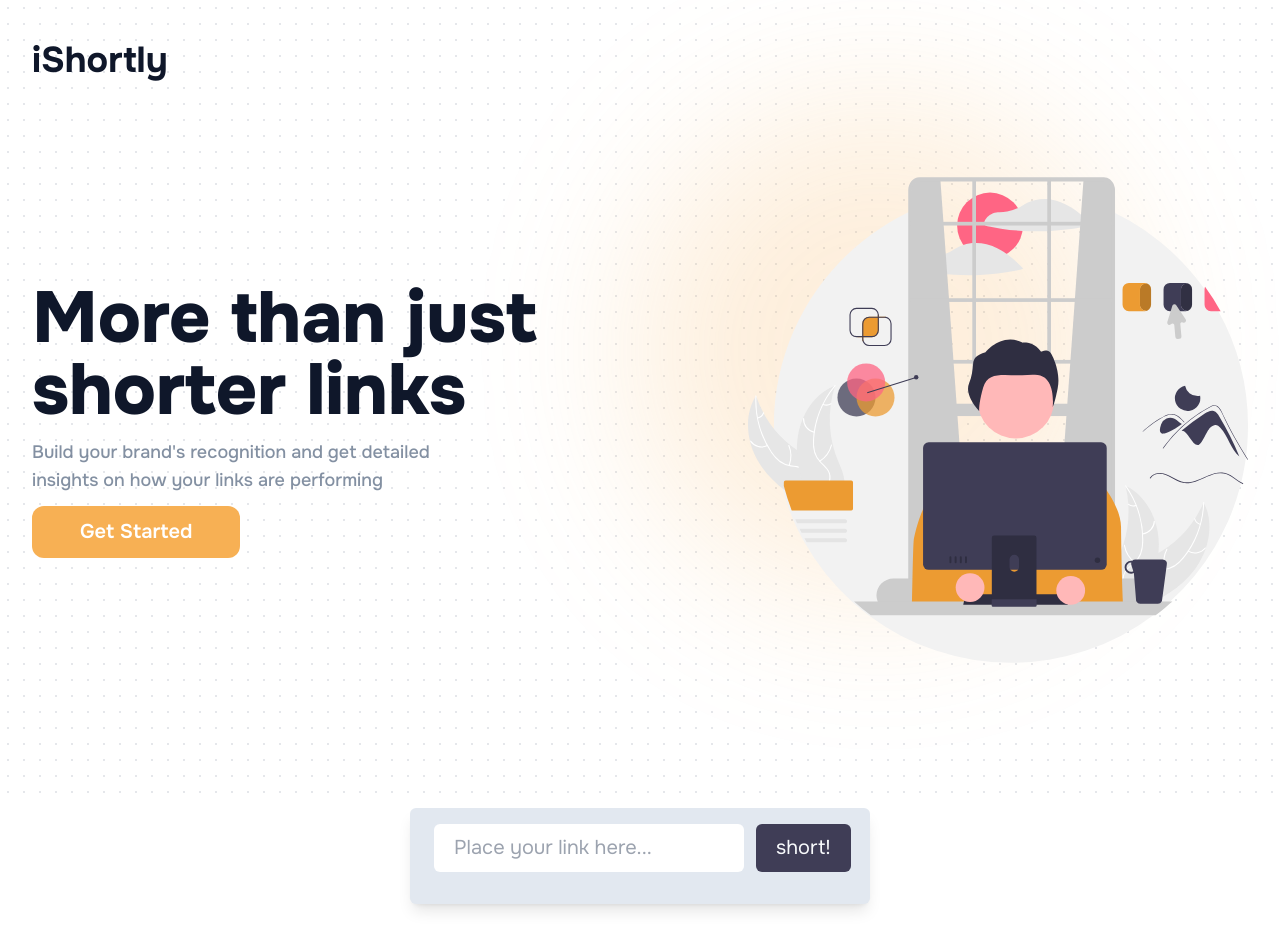
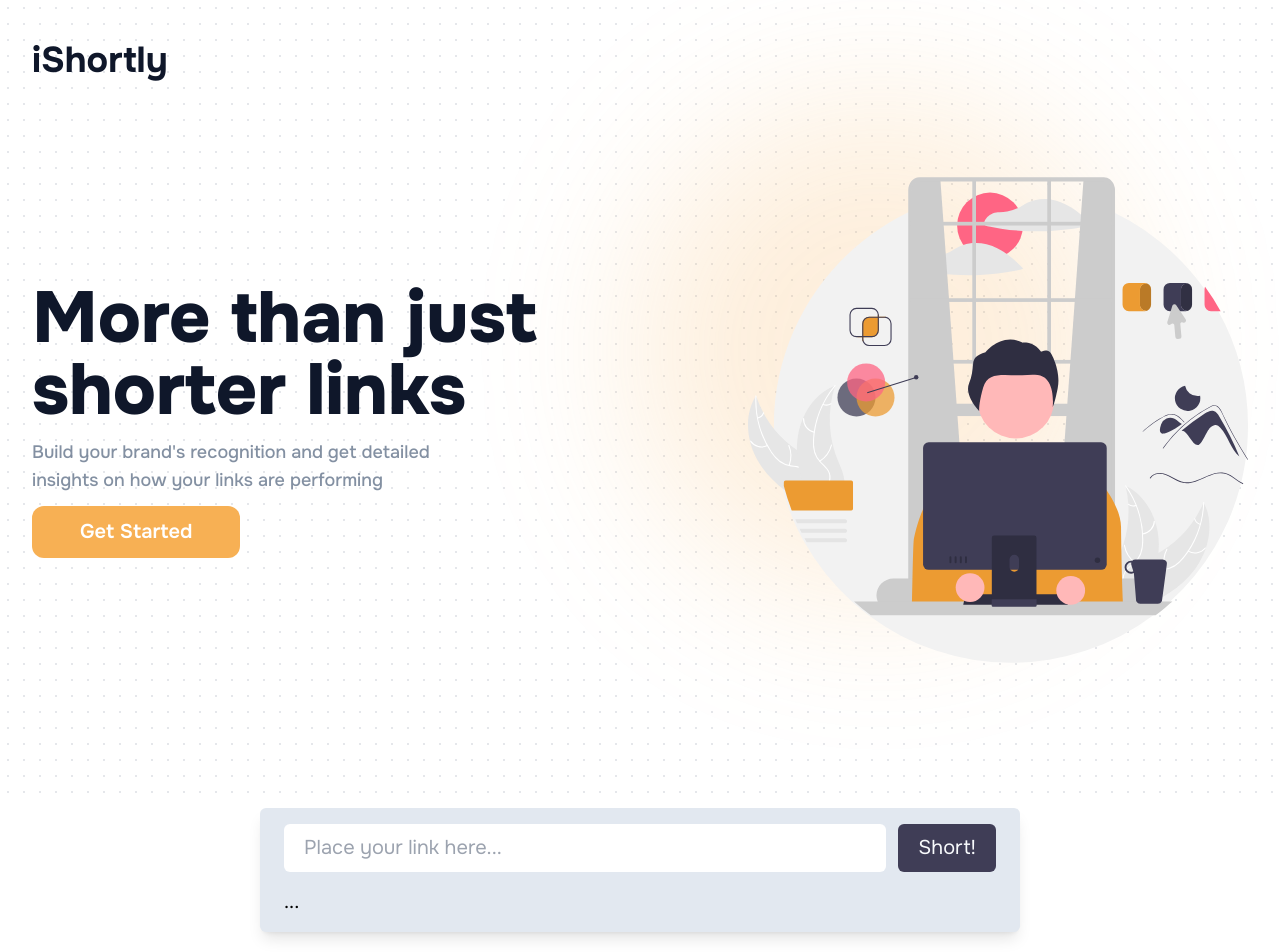
Before and after one commit to Git-Darkmoon/iShortly, a Next.js app: page / in a window 1280 px wide. Shown: the top 952 px of the page. Built offline with nearby package versions, Linux system fonts and the light colour scheme.

Commit message:
chore: show the generated link.

```diff
--- a/app/components/FormContainer.tsx
+++ b/app/components/FormContainer.tsx
@@ -3,7 +3,7 @@
 import { FormEvent, useRef, useState } from "react"
 
 const FormContainer = () => {
-  const [shortUrl, setShortUrl] = useState()
+  const [shortUrl, setShortUrl] = useState("...")
   const inputRef = useRef<HTMLInputElement>(null)
 
   async function handleSubmit(e: FormEvent<HTMLFormElement>) {
@@ -20,25 +20,30 @@ const FormContainer = () => {
       body: JSON.stringify({ url }),
     })
     const data = await res.json()
-    setShortUrl(data.shortUrl)
+    console.log(data)
+    setShortUrl(data.shorturl)
+    // Reset the form
+    const form = document.getElementById("myForm") as HTMLFormElement
+    form.reset()
   }
 
   return (
     <>
       <form
+        id="myForm"
         onSubmit={handleSubmit}
-        className="w-full mt-12 max-w-[460px] items-center justify-center text-xl mx-auto px-6 py-4 bg-slate-200 shadow-lg rounded-md"
+        className="w-full mt-12 max-w-[760px] items-center justify-center text-xl mx-auto px-6 py-4 bg-slate-200 shadow-lg rounded-md"
       >
-        <div className="flex gap-x-3">
+        <div className="flex flex-col md:flex-row gap-3">
           <input
-            className="bg-white px-5 py-2.5 rounded-md"
-            type="text"
+            className="w-full bg-white px-5 py-2.5 rounded-md"
+            type="url"
             ref={inputRef}
             placeholder="Place your link here..."
           />
           <button
             type="submit"
-            className="bg-darkViolet hover:bg-darkViolet/85 text-slate-50 px-5 py-2.5 rounded-md transition-colors"
+            className="bg-darkViolet hover:bg-darkViolet/85 text-slate-50 px-5 py-2.5 capitalize rounded-md transition-colors"
           >
             short!
           </button>
```
